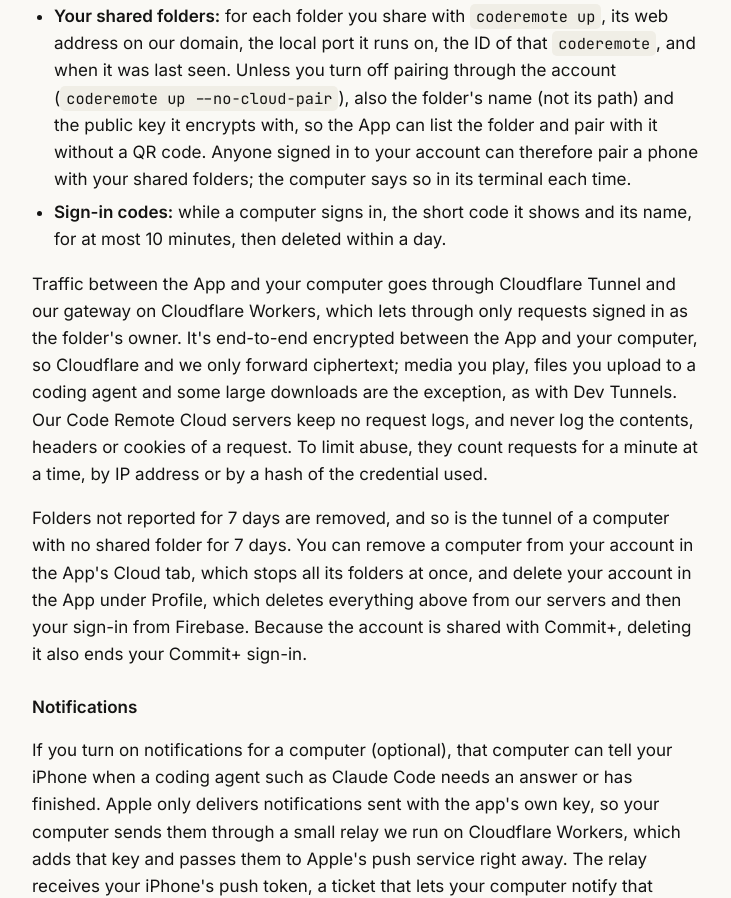
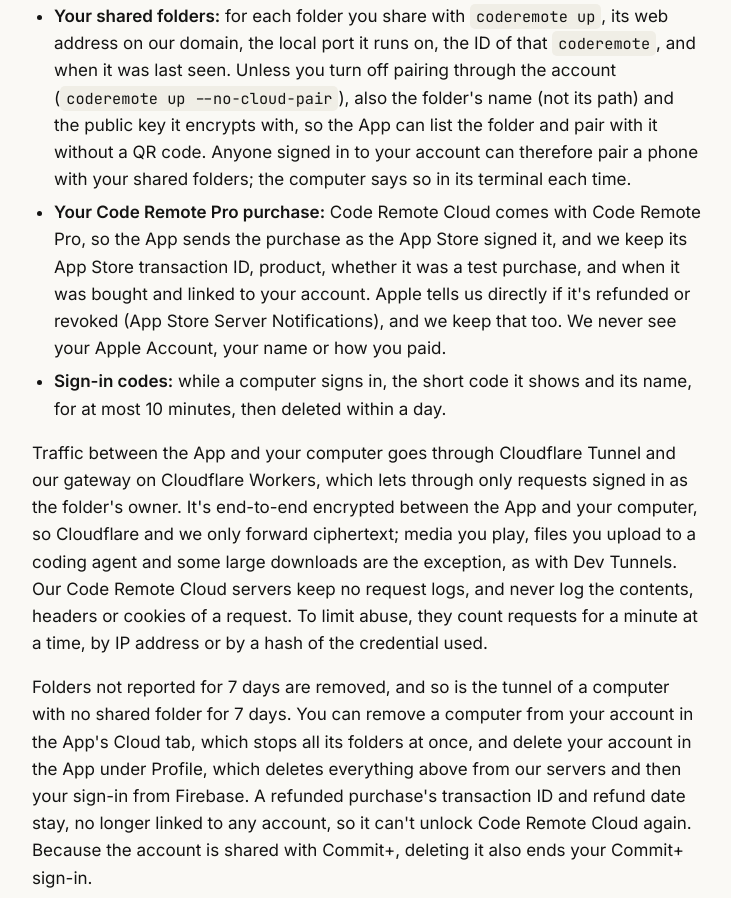
Before and after one commit to CodeRemoteApp/web, a plain HTML site: page privacy.html in a window 1280 px wide. Shown: the part 1390-2288 px from the top of the page, without its empty margins (272-1003 px from the left). Drawn offline with Linux system fonts and the light colour scheme.

Commit message:
Privacy policy: the Code Remote Pro purchase record for Code Remote Cloud
Co-Authored-By: Claude Opus 5.5 <noreply@anthropic.com>
Claude-Session: https://claude.ai/code/session_014VVX6PKcdSCZ6hY58GXCYs

```diff
--- a/privacy.html
+++ b/privacy.html
@@ -103,10 +103,11 @@
 				<li><strong>Your account:</strong> your email address (or the private relay address Apple gives us, if you chose to hide yours), the account's ID and which sign-in you used, kept by Google Firebase Authentication; and, on our servers, the account's ID, its email, its plan and when it was created.</li>
 				<li><strong>Your computers:</strong> for each computer you sign in, its name (as the computer calls itself, for example "Jane's MacBook Air"), a hash of the credential it signs in with (never the credential itself), the Cloudflare tunnel it uses, and when it was added and last seen.</li>
 				<li><strong>Your shared folders:</strong> for each folder you share with <code>coderemote up</code>, its web address on our domain, the local port it runs on, the ID of that <code>coderemote</code>, and when it was last seen. Unless you turn off pairing through the account (<code>coderemote up --no-cloud-pair</code>), also the folder's name (not its path) and the public key it encrypts with, so the App can list the folder and pair with it without a QR code. Anyone signed in to your account can therefore pair a phone with your shared folders; the computer says so in its terminal each time.</li>
+				<li><strong>Your Code Remote Pro purchase:</strong> Code Remote Cloud comes with Code Remote Pro, so the App sends the purchase as the App Store signed it, and we keep its App Store transaction ID, product, whether it was a test purchase, and when it was bought and linked to your account. Apple tells us directly if it's refunded or revoked (App Store Server Notifications), and we keep that too. We never see your Apple Account, your name or how you paid.</li>
 				<li><strong>Sign-in codes:</strong> while a computer signs in, the short code it shows and its name, for at most 10 minutes, then deleted within a day.</li>
 			</ul>
 			<p>Traffic between the App and your computer goes through Cloudflare Tunnel and our gateway on Cloudflare Workers, which lets through only requests signed in as the folder's owner. It's end-to-end encrypted between the App and your computer, so Cloudflare and we only forward ciphertext; media you play, files you upload to a coding agent and some large downloads are the exception, as with Dev Tunnels. Our Code Remote Cloud servers keep no request logs, and never log the contents, headers or cookies of a request. To limit abuse, they count requests for a minute at a time, by IP address or by a hash of the credential used.</p>
-			<p>Folders not reported for 7 days are removed, and so is the tunnel of a computer with no shared folder for 7 days. You can remove a computer from your account in the App's Cloud tab, which stops all its folders at once, and delete your account in the App under Profile, which deletes everything above from our servers and then your sign-in from Firebase. Because the account is shared with Commit+, deleting it also ends your Commit+ sign-in.</p>
+			<p>Folders not reported for 7 days are removed, and so is the tunnel of a computer with no shared folder for 7 days. You can remove a computer from your account in the App's Cloud tab, which stops all its folders at once, and delete your account in the App under Profile, which deletes everything above from our servers and then your sign-in from Firebase. A refunded purchase's transaction ID and refund date stay, no longer linked to any account, so it can't unlock Code Remote Cloud again. Because the account is shared with Commit+, deleting it also ends your Commit+ sign-in.</p>
 
 			<h3 id="notifications">Notifications</h3>
 			<p>If you turn on notifications for a computer (optional), that computer can tell your iPhone when a coding agent such as Claude Code needs an answer or has finished. Apple only delivers notifications sent with the app's own key, so your computer sends them through a small relay we run on Cloudflare Workers, which adds that key and passes them to Apple's push service right away. The relay receives your iPhone's push token, a ticket that lets your computer notify that iPhone, and the notification. What the notification says (the session, the command, the question) is encrypted on your computer with a key that only your iPhone and that computer have; the relay and Apple see only a generic "A session needs your attention". The relay has no database and no request logs, and keeps nothing once it has passed a notification on; the only state is a short-lived counter, keyed by a hash of the push token, that limits how many notifications one device can get per minute. Its source code is public in the <a href="https://github.com/CodeRemoteApp/coderemote/tree/main/apps/push-relay">coderemote repository</a>.</p>
@@ -151,7 +152,7 @@
 				<li><strong>Apple Push Notification service and Cloudflare.</strong> Notifications reach your iPhone through Apple's push service, sent by our relay on Cloudflare Workers, as described under <a href="#notifications">Notifications</a>. See <a href="https://www.apple.com/legal/privacy/">Apple's</a> and <a href="https://www.cloudflare.com/privacypolicy/">Cloudflare's</a> privacy policies.</li>
 				<li><strong>Formspree.</strong> Receives the Android waitlist form on this website, as described under <a href="#android">Android waitlist</a>.</li>
 				<li><strong>npm.</strong> Installing the CLI downloads it from the npm registry, operated by GitHub.</li>
-				<li><strong>Apple.</strong> If you download the App from the App Store, Apple may share anonymous usage and crash statistics with us when you've agreed to that in iOS settings. These are aggregated by Apple and don't identify you.</li>
+				<li><strong>Apple.</strong> Purchases are handled by Apple; for Code Remote Cloud, the App Store sends us the notifications described under <a href="#cloud">Code Remote Cloud</a>. If you download the App from the App Store, Apple may share anonymous usage and crash statistics with us when you've agreed to that in iOS settings. These are aggregated by Apple and don't identify you.</li>
 			</ul>
 			<p>Commands you run in the terminal, such as <code>git push</code> or a package install, connect wherever those programs connect, exactly as if you ran them at your computer.</p>
 
```
